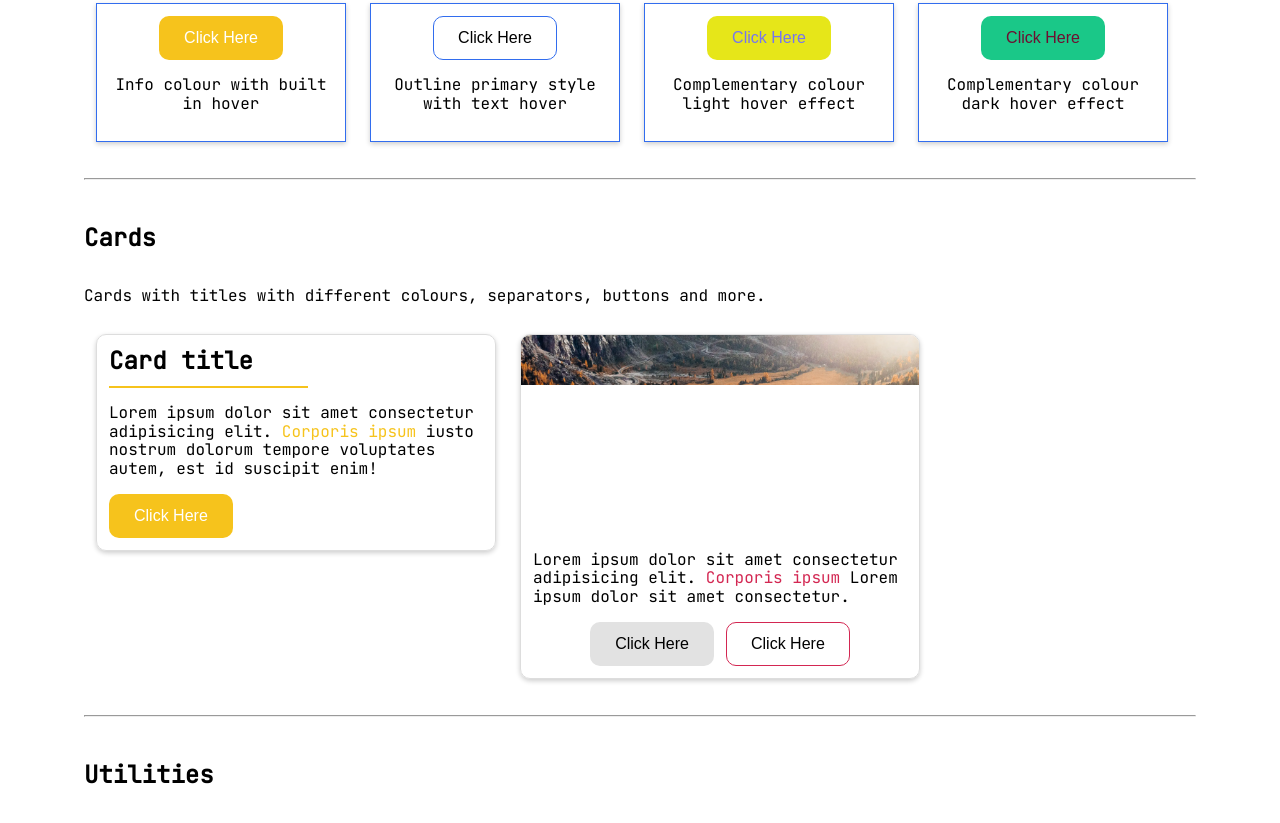
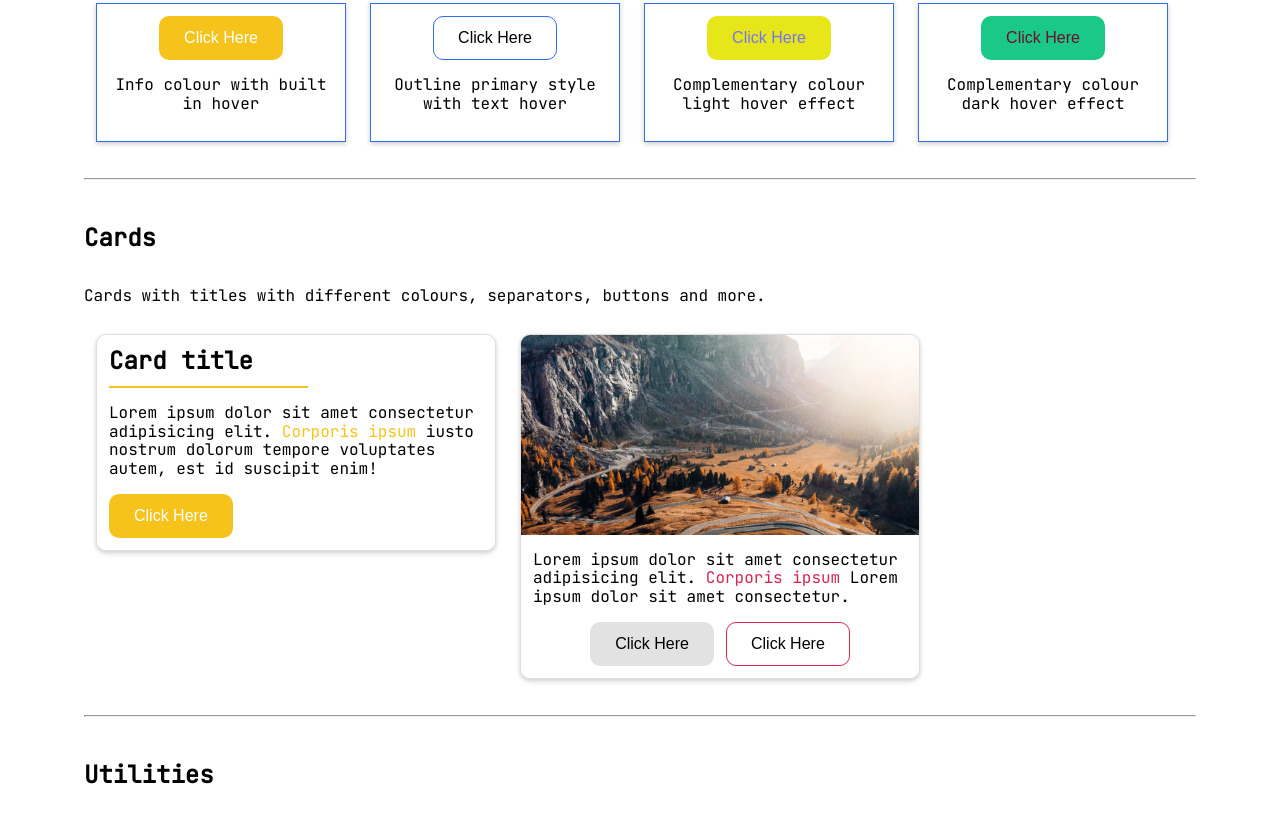
Before and after one commit to GregCrutchlow/Crutches-CSS-Libary, a plain HTML site: page index.html in a window 1280 px wide. Shown: the part 1098-1921 px from the top of the page. Drawn offline with Linux system fonts and the light colour scheme.

Commit message:
removed class for img

```diff
--- a/index.html
+++ b/index.html
@@ -125,7 +125,7 @@
 					</div>
 					<div class="card">
 						<div class="card-image">
-							<img src="./img/winding-dolomites-roads-free-photo.webp" alt="stock photo of landscape and winding road" class="h-1-4">
+							<img src="./img/winding-dolomites-roads-free-photo.webp" alt="stock photo of landscape and winding road">
 						</div>
 						<p class="card-body">
 							Lorem ipsum dolor sit amet consectetur adipisicing elit. <a href="#" class="text-error">Corporis ipsum</a> Lorem ipsum dolor sit amet consectetur.
```
